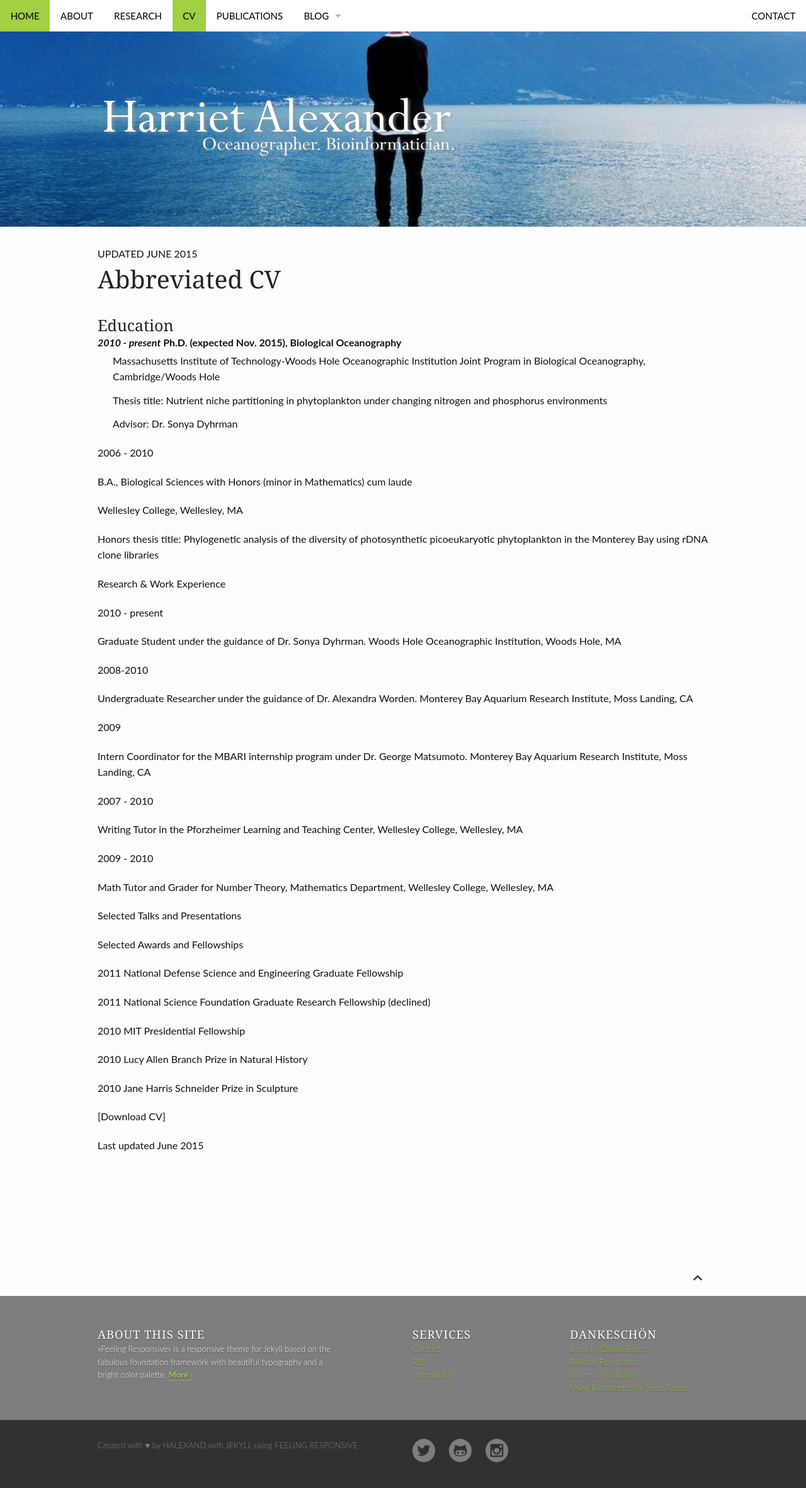
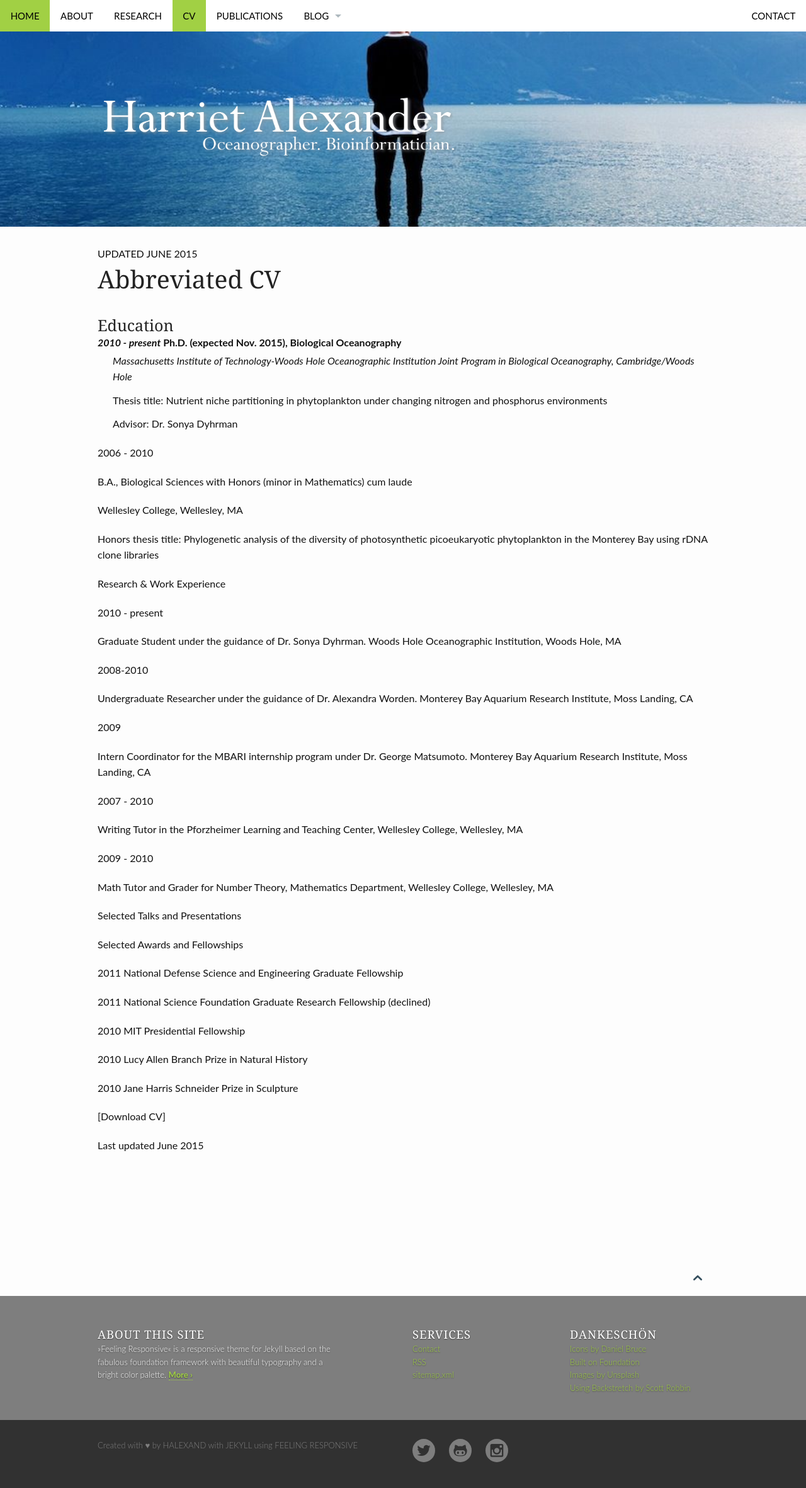
Before and after one commit to halexand/halexand.github.io, a Jekyll site: the page built from pages/CV.md, in a window 1280 px wide. Shown: the whole page at 63% size. Built offline with Jekyll 4.4.1, drawn with Linux system fonts in a browser that asks for light colours.

Commit message:
Update CV.md

```diff
--- a/pages/CV.md
+++ b/pages/CV.md
@@ -9,8 +9,8 @@
 ---
 <h3>Education</h3>
 <dl>
-<dt> <i>2010 - present</i> Ph.D. (expected Nov. 2015), Biological Oceanography </dt>
-<dd>Massachusetts Institute of Technology-Woods Hole Oceanographic Institution Joint Program in Biological Oceanography, Cambridge/Woods Hole</dd>
+<dt> <i><b>2010 - present</b></i>  Ph.D. (expected Nov. 2015), Biological Oceanography </dt>
+<dd><i>Massachusetts Institute of Technology-Woods Hole Oceanographic Institution Joint Program in Biological Oceanography, Cambridge/Woods Hole</i></dd>
 <dd>Thesis title: Nutrient niche partitioning in phytoplankton under changing nitrogen and phosphorus environments</dd>
 <dd>Advisor:      Dr. Sonya Dyhrman</dd>
 </dl>
```
